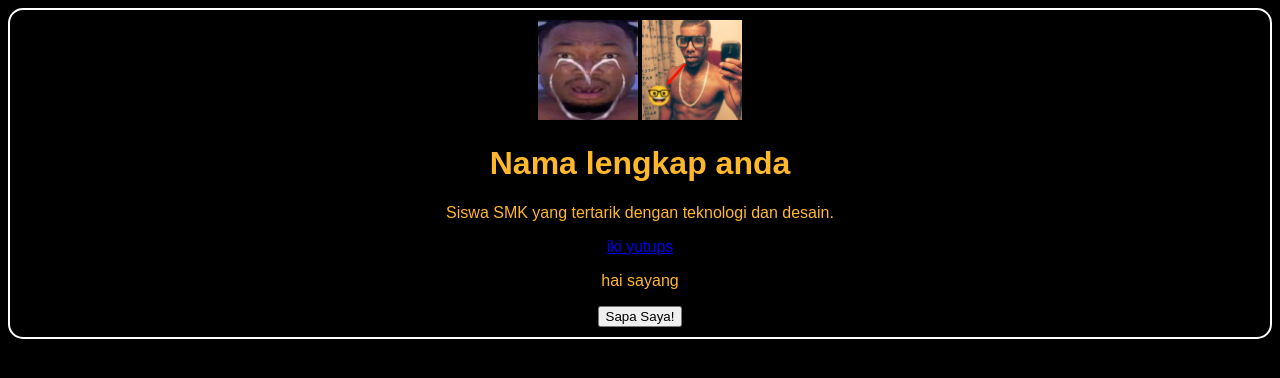
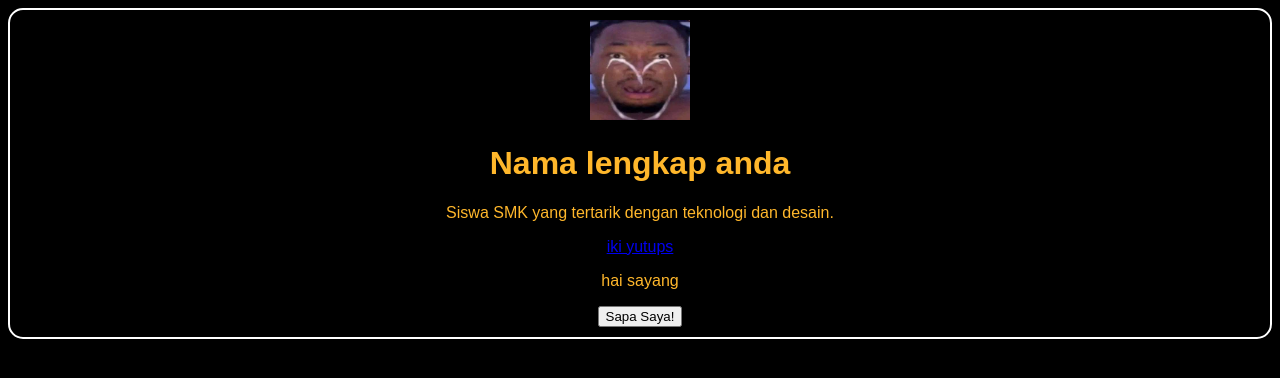
Before and after one commit to azielganteng/azielkalcer, a plain HTML site: page index.html in a window 1280 px wide. Drawn offline with Linux system fonts and the light colour scheme.

Commit message:
Update index.html

```diff
--- a/index.html
+++ b/index.html
@@ -11,7 +11,7 @@
   <div class="kartu-profile">
       <center>
     <img src="amba.jpg" alt="profil" width="100px" height="100px">
-    <img src="rusdi.jpg" alt="profil" width="100px" height ="100px">
+
 
       </center>
     <h1>Nama lengkap anda</h1>
```
